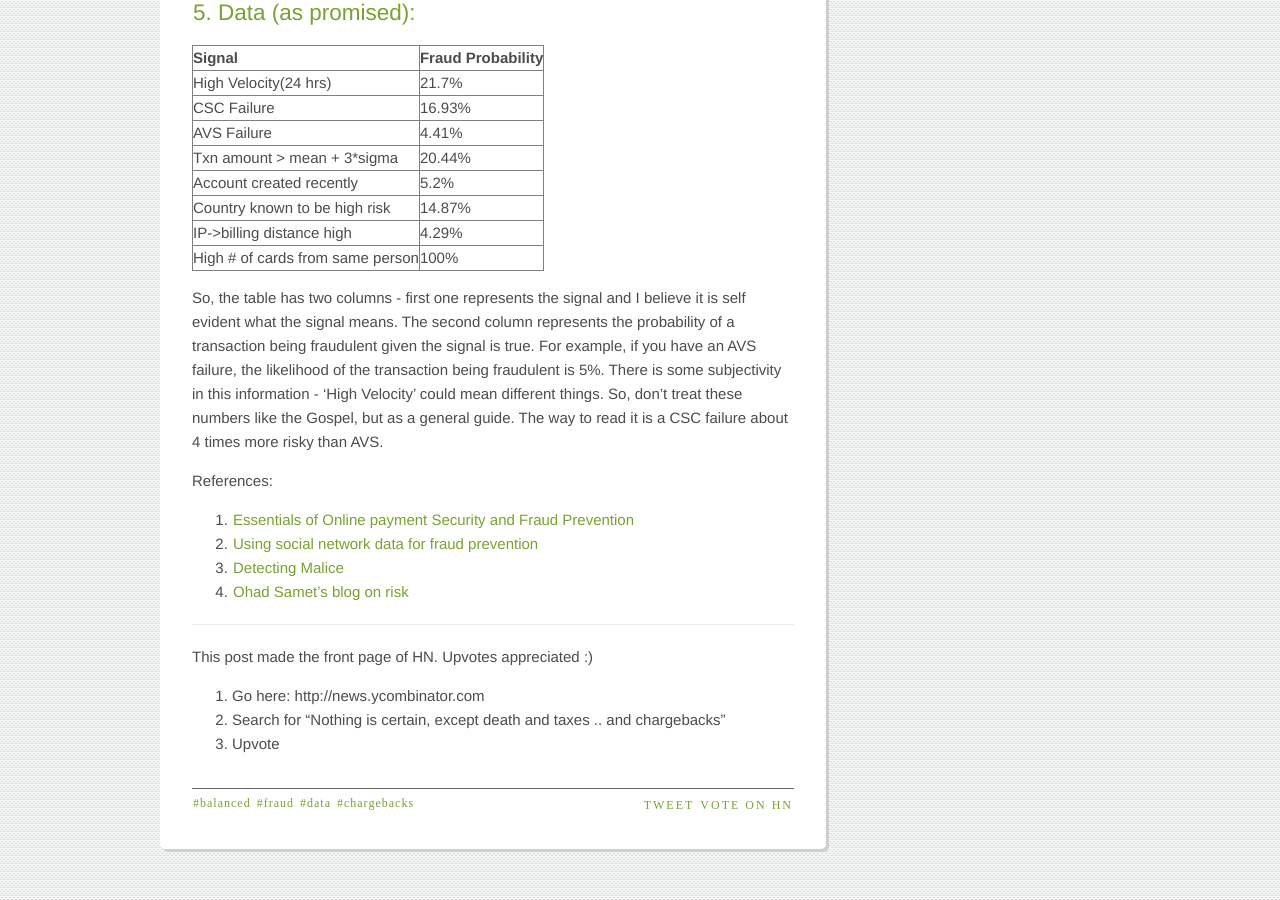
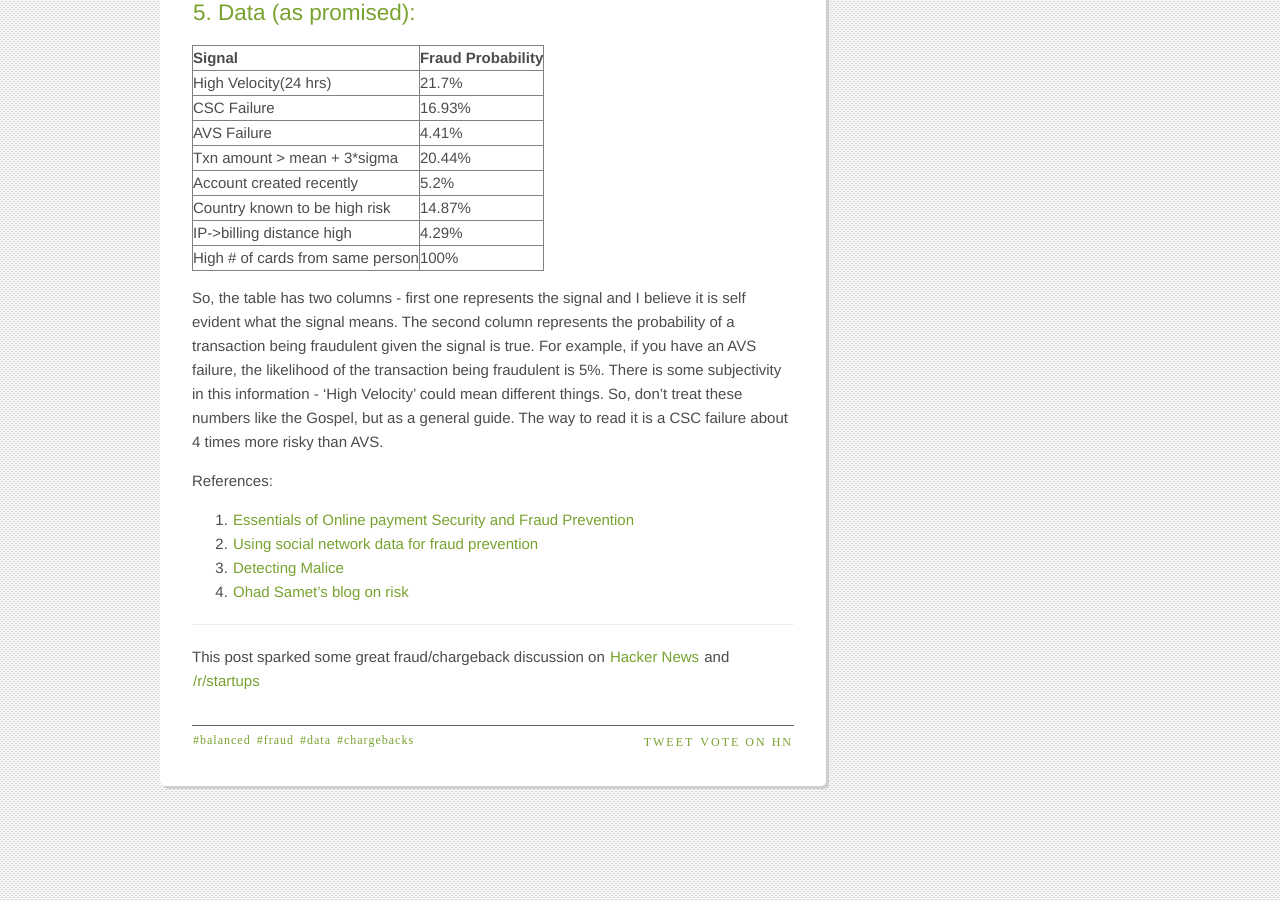
Before and after one commit to balanced/balanced.github.com, a Jekyll site: the page built from _posts/2013-02-21-death-taxes-chargebacks-balanced.md, in a window 1280 px wide and 900 px high, scrolled down 4828 px. Built offline with Jekyll 4.4.1, drawn with Linux system fonts in a browser that asks for light colours; nearby versions of some CDN libraries; library files that are not in the unit come from our copies; Markdown is read by kramdown in place of the engine named in the settings; comment, search, counter and statistics services are not loaded.

Commit message:
Update _posts/2013-02-21-death-taxes-chargebacks-balanced.md

```diff
--- a/_posts/2013-02-21-death-taxes-chargebacks-balanced.md
+++ b/_posts/2013-02-21-death-taxes-chargebacks-balanced.md
@@ -187,7 +187,4 @@ References:
 4. [Ohad Samet's blog on risk](http://www.ohadsamet.com/blog/)
 
 ---
-This post made the front page of HN. Upvotes appreciated :)
-1. Go here: http://news.ycombinator.com
-2. Search for "Nothing is certain, except death and taxes .. and chargebacks"
-3. Upvote
+This post sparked some great fraud/chargeback discussion on [Hacker News](http://news.ycombinator.com/item?id=5258942) and [/r/startups](http://www.reddit.com/r/startups/comments/18ywwk/nothing_is_certain_except_death_and_taxes_and/)
```
